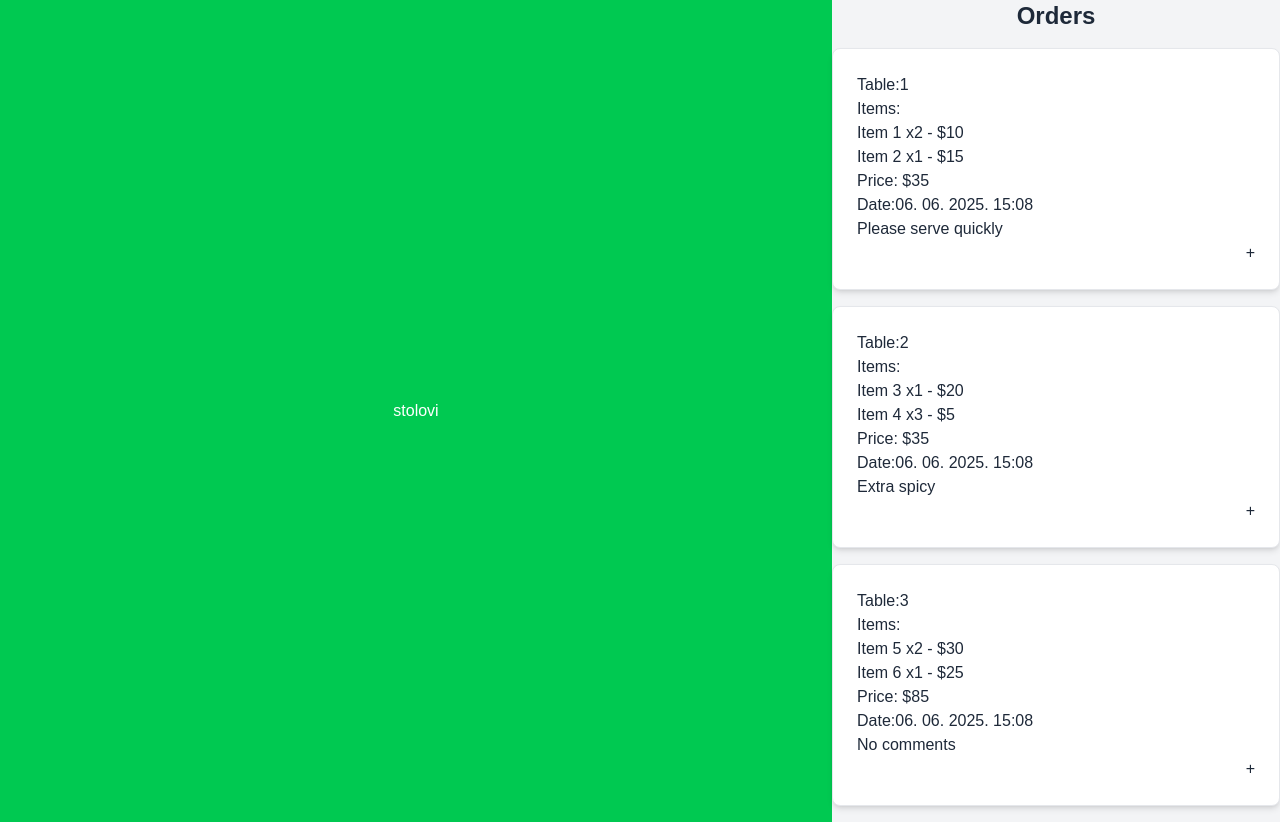
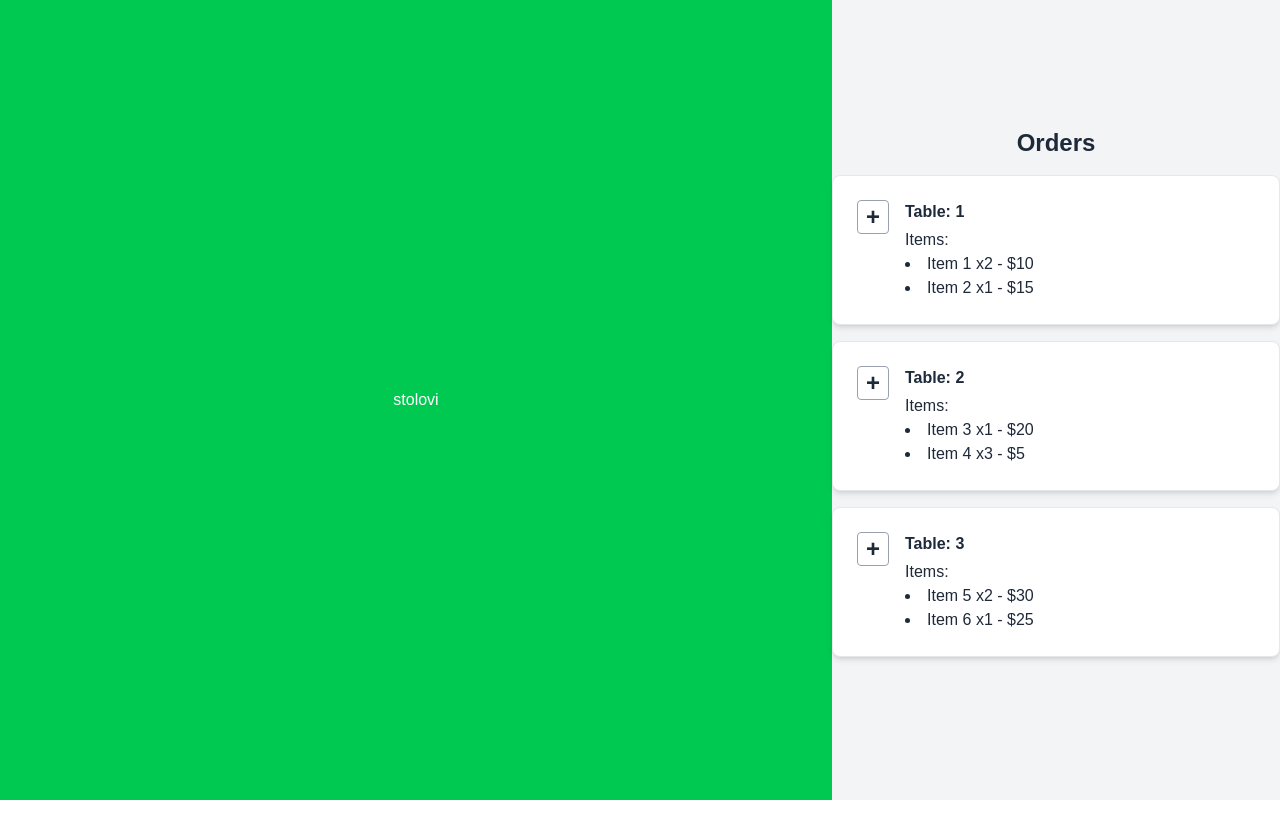
Before and after one commit to Waiter-service/waiter-service-app, a Next.js app: page / in a window 1280 px wide. After the commit the page ends 800 px from the top, so only its background shows below. Built offline with nearby package versions, Linux system fonts and the light colour scheme.

Commit message:
add dropdown for order detail

```diff
--- a/src/app/page.tsx
+++ b/src/app/page.tsx
@@ -1,11 +1,10 @@
+"use client";
 import React from 'react';
-import { useState } from 'react';
 import Order from '@/components/order';
-import { time } from 'console';
 
 const orderData=[
   {
-    id: 1,
+    orderId: 1,
     table: 1,
     status: "Pending",
     time: new Date().toString(),
@@ -16,7 +15,7 @@ const orderData=[
     ],
   },
   {
-    id: 2,
+    orderId: 2,
     table: 2,
     status: "Pending",
     time: new Date().toString(),
@@ -27,7 +26,7 @@ const orderData=[
     ],
   },
   {
-    id: 3,
+    orderId: 3,
     table: 3,
     status: "Completed",
     time: new Date().toString(),
@@ -49,7 +48,7 @@ export default function Home() {
           <div className="w-full max-w-md">
             {orderData.map((order) => (
               <Order
-                key={order.id}
+                orderId={order.orderId}
                 table={order.table}
                 status={order.status}
                 time={order.time}
--- a/src/components/order.tsx
+++ b/src/components/order.tsx
@@ -1,3 +1,4 @@
+import { use, useState } from "react";
 
 interface OrderProps {
     orderId: number;
@@ -8,16 +9,28 @@ interface OrderProps {
     items: Array<{ id: number; name: string; quantity: number; price: number }>;
 }
 
-export default function Order({orderId,table,status,time,comment,items}: OrderProps) {
+export default function Order({ orderId, table, status, time, comment, items }: OrderProps) {
+    const [expanded, setExpanded] = useState(false);
     const totalPrice = items.reduce((sum, item) => sum + item.quantity * item.price, 0);
+
+    const toggleDetails = () => setExpanded(prev => !prev);
+
     return (
         <div className="bg-white shadow-md rounded-lg p-6 mb-4 border border-gray-200 text-gray-800">
-            {/* Order ID and Status */}
+            {/* Header row with toggle button and summary */}
+            <div className="flex items-start">
+                <button
+                    onClick={toggleDetails}
+                    className="text-2xl font-bold mr-4 px-2 rounded border border-gray-400 hover:bg-gray-100"
+                >
+                    {expanded ? '−' : '+'}
+                </button>
+
                 <div>
-                <h1>Table:{table}</h1>
-                <h2>
+                    <h1 className="font-semibold">Table: {table}</h1>
+                    <h2 className="mt-1">
                         Items:
-                    <ul>
+                        <ul className="list-disc list-inside">
                             {items.map(item => (
                                 <li key={item.id}>
                                     {item.name} x{item.quantity} - ${item.price}
@@ -25,23 +38,28 @@ export default function Order({orderId,table,status,time,comment,items}: OrderPr
                             ))}
                         </ul>
                     </h2>
+                </div>
+            </div>
+
+            {/* Expandable details section */}
+            {expanded && (
+                <div className="mt-4 pl-10">
                     <h2>Price: ${totalPrice}</h2>
-                <h2>Date:
-                    {new Date(time).toLocaleString('hr-HR', {
-                        year: 'numeric',
-                        month: '2-digit',
-                        day: '2-digit',
-                        hour: '2-digit',
-                        minute: '2-digit',
-                        hour12: false
+                    <h2>
+                        Date:{" "}
+                        {new Date(time).toLocaleString("hr-HR", {
+                            year: "numeric",
+                            month: "2-digit",
+                            day: "2-digit",
+                            hour: "2-digit",
+                            minute: "2-digit",
+                            hour12: false,
                         })}
                     </h2>
-                <p>{comment}</p>
+                    {comment && <p>Comment: {comment}</p>}
+                    <h3>Order status: {status}</h3>
                 </div>
-            {/*Button*/}
-            <div className="flex justify-end">
-                <button>+</button>
-            </div>
+            )}
         </div>
     );
 }
```
Lines whose indentation alone changed are shown as unchanged.
